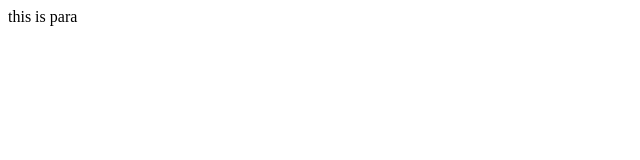
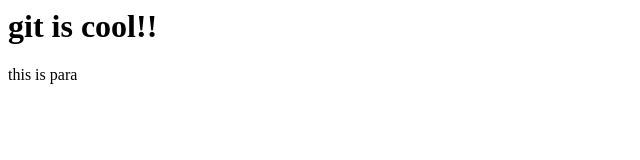
Before and after one commit to bhargavmungara/git-practice, a plain HTML site: page index.html in a window 1280 px wide. Shown: the whole page, without its empty margins (0-640 px from the left). Drawn offline with Linux system fonts and the light colour scheme.

Commit message:
Add h1 element

```diff
--- a/index.html
+++ b/index.html
@@ -1 +1,2 @@
+<h1>git is cool!!</h1>
 <p>this is para</p>
```
